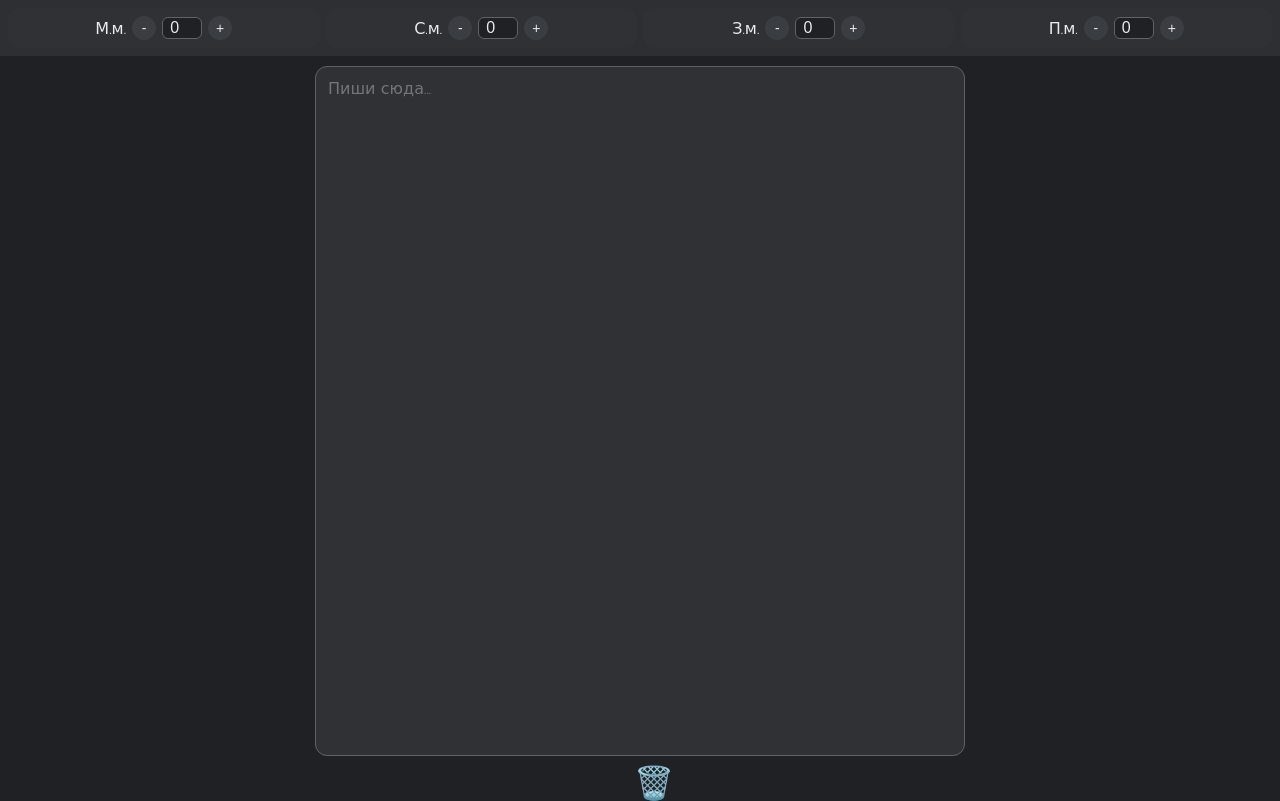
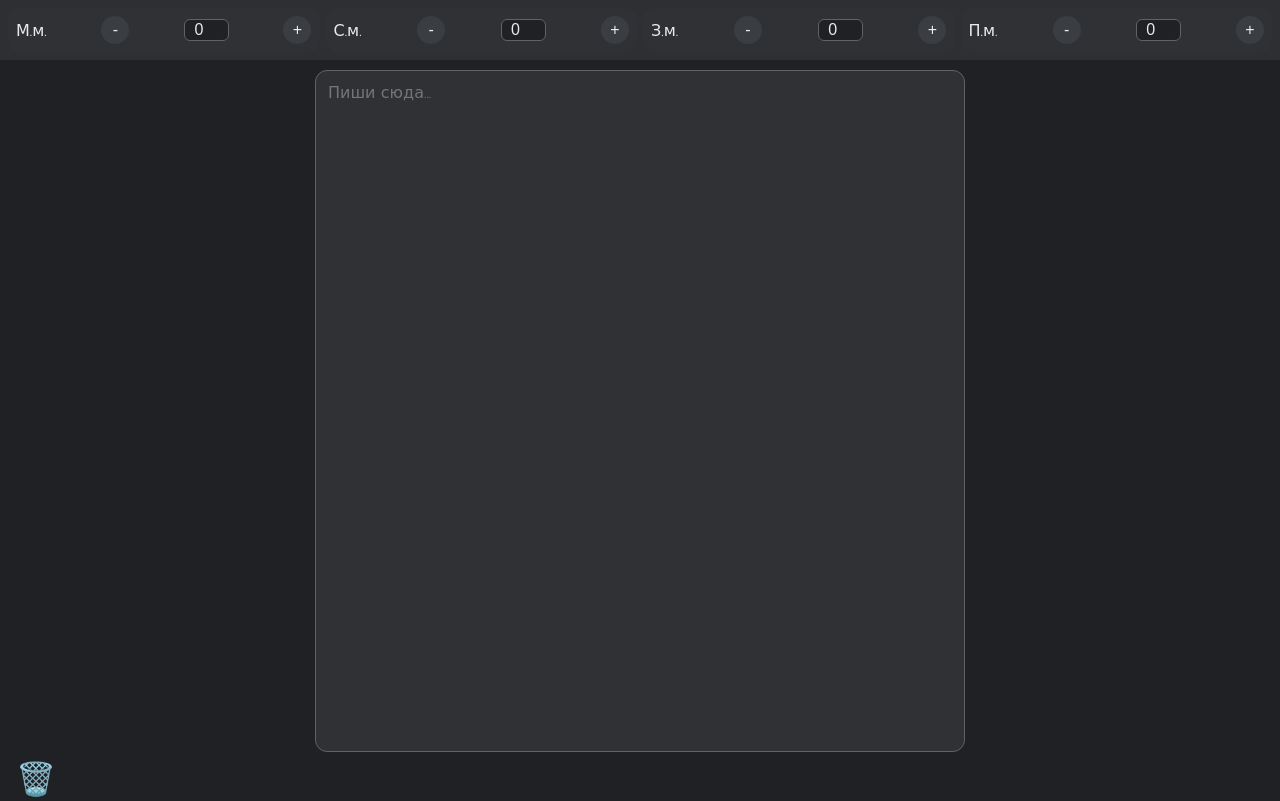
Before and after one commit to andrejcepeluk7-oss/inventar, a plain HTML site: page index.html in a window 1280 px wide. Drawn offline with Linux system fonts and the light colour scheme.

Commit message:
Add files via upload

```diff
--- a/index.html
+++ b/index.html
@@ -8,9 +8,7 @@
             --bg-main: #202124;
             --bg-block: #2d2f33;
             --text-main: #e8eaed;
-        }* {
-        box-sizing: border-box;
-    }
+        }* { box-sizing: border-box; }
 
     body {
         margin: 0;
@@ -85,13 +83,14 @@
     }
 
     .reset {
-        margin: 10px auto 0;
+        margin: 10px 0 0 0;
         background: transparent;
         border: none;
         cursor: pointer;
         font-size: 32px;
         display: block;
         line-height: 1;
+        align-self: flex-start;
     }
 
     .reset:active {
@@ -101,20 +100,6 @@
     @media (min-width: 800px) {
         header {
             grid-template-columns: repeat(4, 1fr);
-        }
-
-        .section {
-            justify-content: center;
-        }
-
-        button {
-            width: 24px;
-            height: 24px;
-            font-size: 14px;
-        }
-
-        input {
-            width: 40px;
         }
 
         textarea {
@@ -150,7 +135,7 @@
 
 </header><main>
     <textarea id="notes" placeholder="Пиши сюда..."></textarea>
-    <button class="reset" onclick="resetAll()">🗑️</button>
+    <button class="reset" onclick="confirmReset()">🗑️</button>
 </main><script>
     function changeValue(id, delta) {
         let values = getValues();
@@ -197,6 +182,12 @@
         notes.value = localStorage.getItem('notes') || '';
     }
 
+    function confirmReset() {
+        if (confirm("Вы точно хотите удалить все?")) {
+            resetAll();
+        }
+    }
+
     function resetAll() {
         localStorage.clear();
         setValues({ mm: 0, sm: 0, zm: 0, pm: 0 });
```
